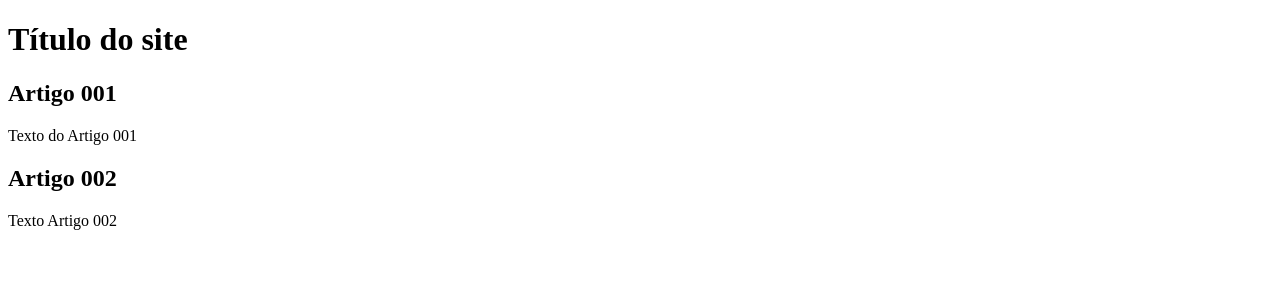
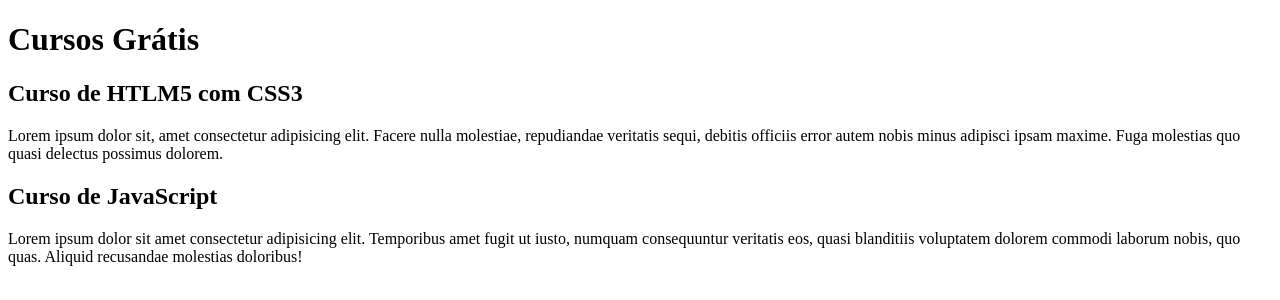
Before and after one commit to AlexFernandesDev/projeto-site, a plain HTML site: page index.html in a window 1280 px wide. Drawn offline with Linux system fonts and the light colour scheme.

Commit message:
comecei a escrever o conteúdo

```diff
--- a/index.html
+++ b/index.html
@@ -9,15 +9,15 @@
 <body>
     <main>
         <header>
-            <h1>Título do site </h1>
+            <h1>Cursos Grátis</h1>
         </header>
         <article>
-            <h2>Artigo 001</h2>
-            <p>Texto do Artigo 001</p>
+            <h2>Curso de HTLM5 com CSS3</h2>
+            <p>Lorem ipsum dolor sit, amet consectetur adipisicing elit. Facere nulla molestiae, repudiandae veritatis sequi, debitis officiis error autem nobis minus adipisci ipsam maxime. Fuga molestias quo quasi delectus possimus dolorem.</p>
         </article>
         <article>
-            <h2>Artigo 002</h2>
-            <p>Texto Artigo 002</p>
+            <h2>Curso de JavaScript</h2>
+            <p>Lorem ipsum dolor sit amet consectetur adipisicing elit. Temporibus amet fugit ut iusto, numquam consequuntur veritatis eos, quasi blanditiis voluptatem dolorem commodi laborum nobis, quo quas. Aliquid recusandae molestias doloribus!    </p>
         </article>
     </main>
 
```
